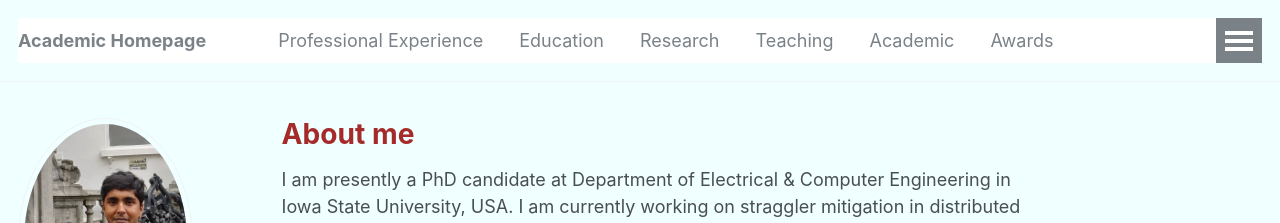
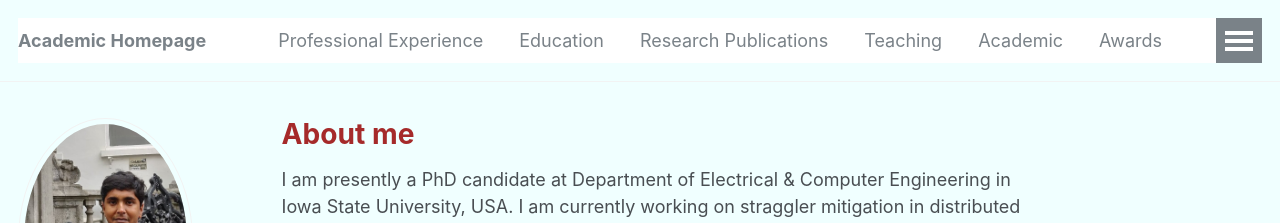
Before and after one commit to anindyabijoydas/portfolio, a Jekyll site: the page built from _pages/about.md, in a window 1280 px wide. Shown: the top 223 px of the page. Built offline with Jekyll 4.4.1, drawn with Linux system fonts in a browser that asks for light colours; some web fonts are replaced.

Commit message:
Update navigation.yml

```diff
--- a/_data/navigation.yml
+++ b/_data/navigation.yml
@@ -6,7 +6,7 @@ main:
   - title: "Education"
     url: /education/
 
-  - title: "Research"
+  - title: "Research Publications"
     url: /research/
 
   - title: "Teaching"
```
